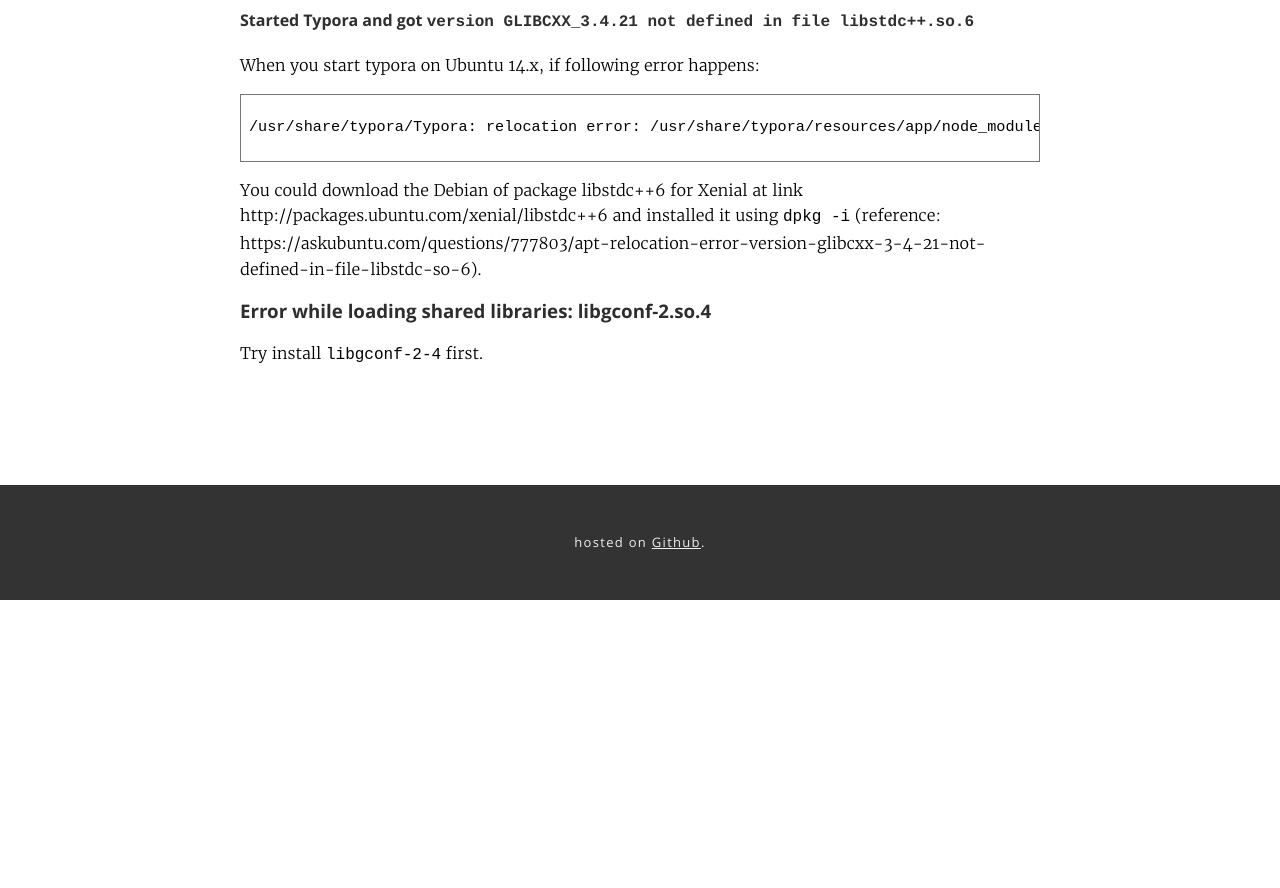
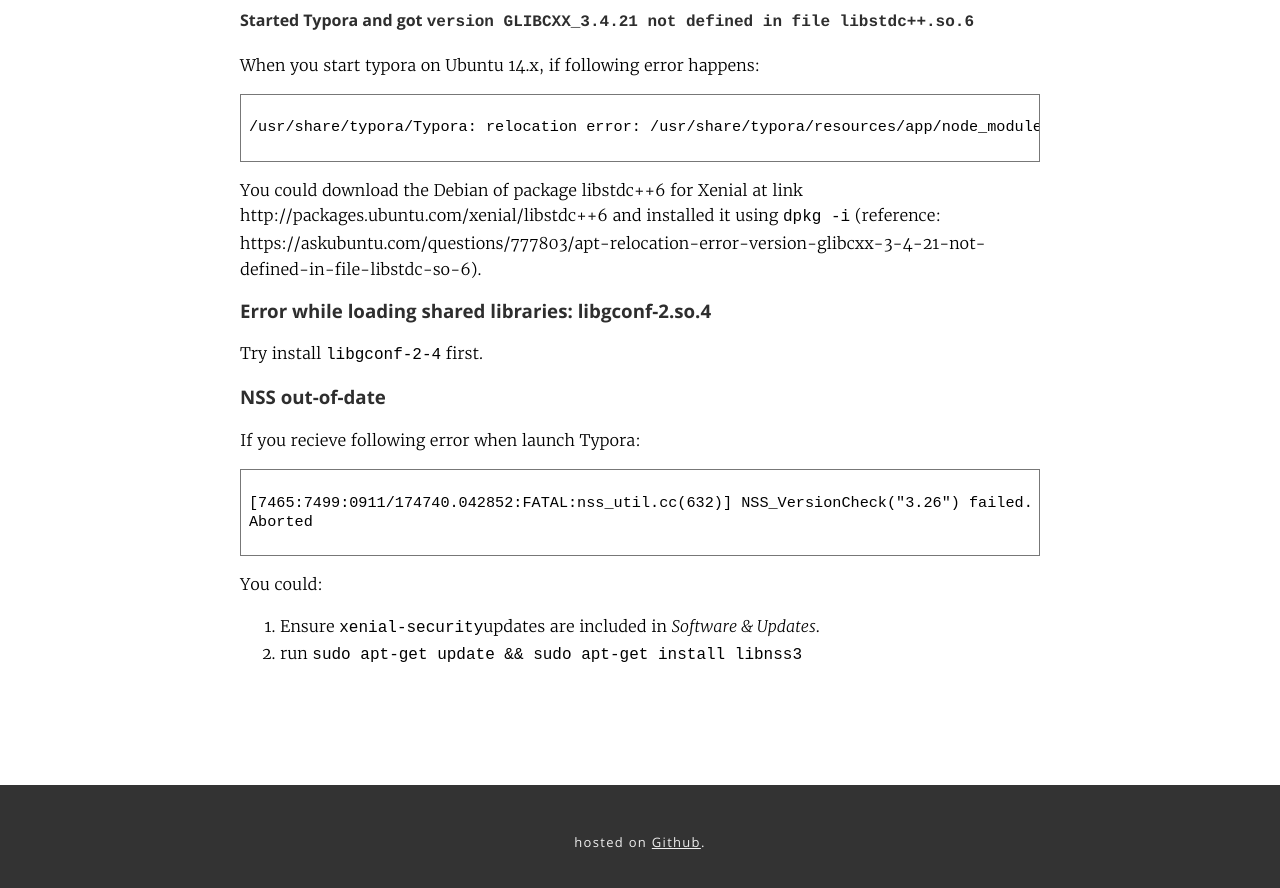
Before and after one commit to typora/support.typora.io, a Jekyll site: the page built from _posts/2016-09-26-Typora on Linux.md, in a window 1280 px wide and 900 px high, scrolled down 2127 px. Shown: the top 888 px of the window. Built offline with Jekyll 4.4.1, drawn with Linux system fonts in a browser that asks for light colours; nearby versions of some CDN libraries; library files that are not in the unit come from our copies; before the commit the page ends 2727 px from its top, so only the background shows below that.

Commit message:
add docs for NSS out-of-date

````diff
--- a/_posts/2016-09-26-Typora on Linux.md
+++ b/_posts/2016-09-26-Typora on Linux.md
@@ -67,3 +67,16 @@
 ### Error while loading shared libraries: libgconf-2.so.4
 
 Try install `libgconf-2-4` first.
+
+### NSS out-of-date
+
+If you recieve following error when launch Typora:
+
+```
+[7465:7499:0911/174740.042852:FATAL:nss_util.cc(632)] NSS_VersionCheck("3.26") failed. NSS >= 3.26 is required. Please upgrade to the latest NSS, and if you still get this error, contact your distribution maintainer.
+Aborted
+```
+
+You could:
+1. Ensure `xenial-security`updates are included in *Software & Updates*.
+2. run `sudo apt-get update && sudo apt-get install libnss3`
````
